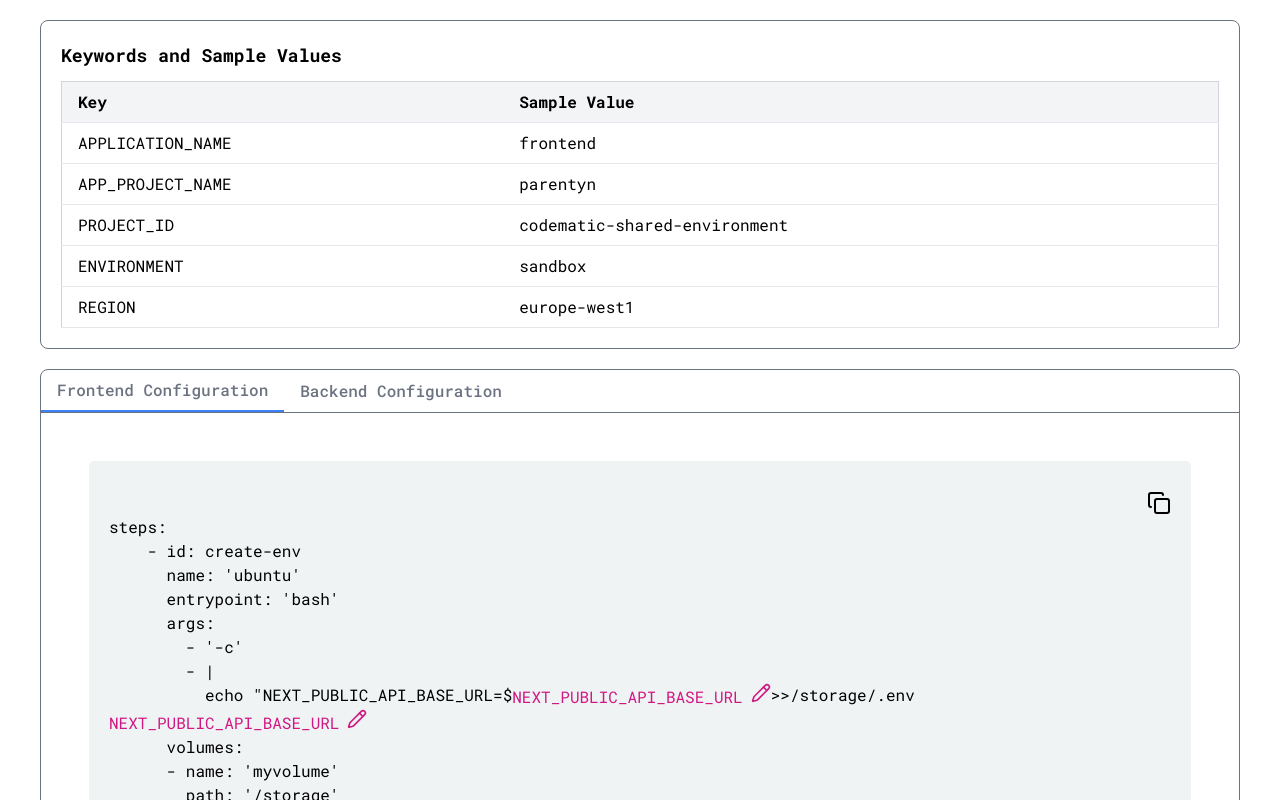
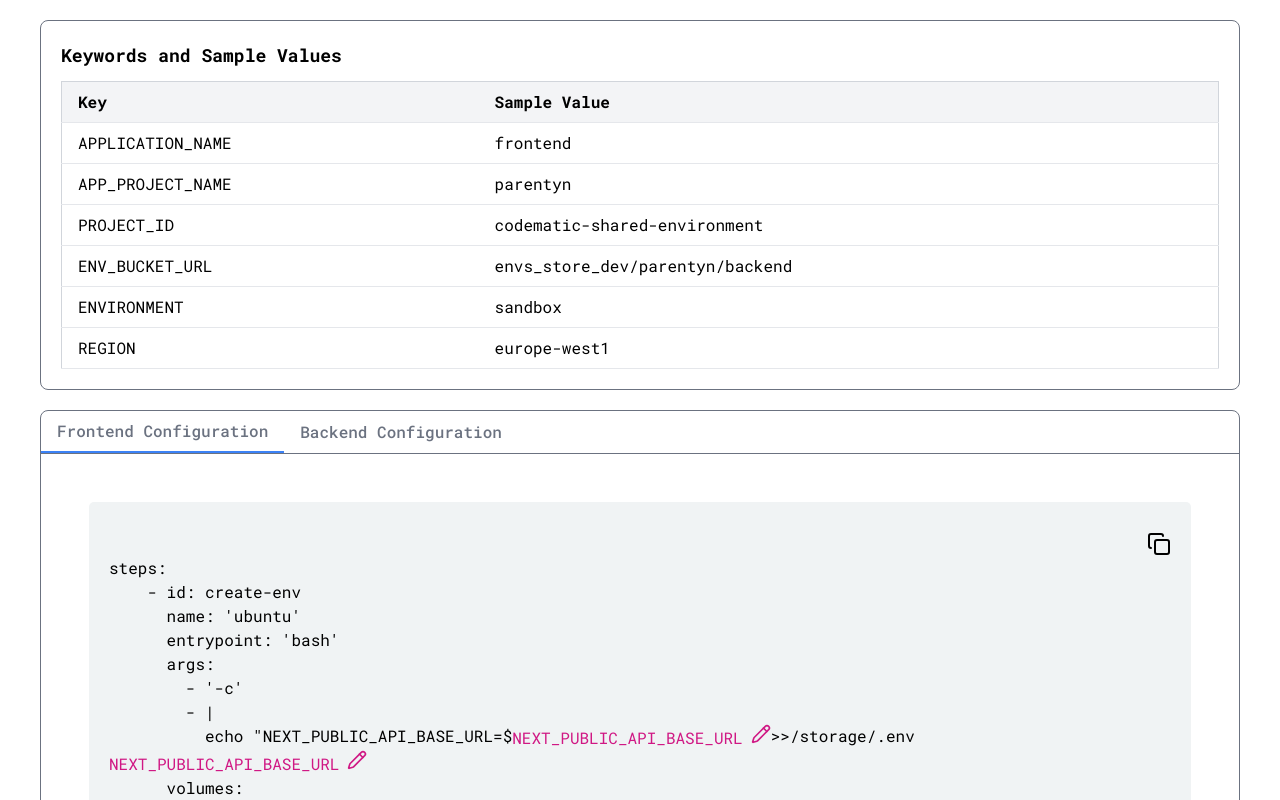
Before and after one commit to code-matic/ToolKits, a React (Vite) app in the folder codeblock-toolkit/: page / in a window 1280 px wide. Shown: the top 800 px of the page. Built offline with nearby package versions, Linux system fonts and the light colour scheme.

Commit message:
Add new key and sample vale

```diff
--- a/codeblock-toolkit/src/App.tsx
+++ b/codeblock-toolkit/src/App.tsx
@@ -48,6 +48,10 @@ const tabs = [{
                 <td className="px-4 py-2 border-b">codematic-shared-environment</td>
               </tr>
               <tr>
+                <td className="px-4 py-2 border-b">ENV_BUCKET_URL</td>
+                <td className="px-4 py-2 border-b">envs_store_dev/parentyn/backend</td>
+              </tr>
+              <tr>
                 <td className="px-4 py-2 border-b">ENVIRONMENT</td>
                 <td className="px-4 py-2 border-b">sandbox</td>
               </tr>
```
